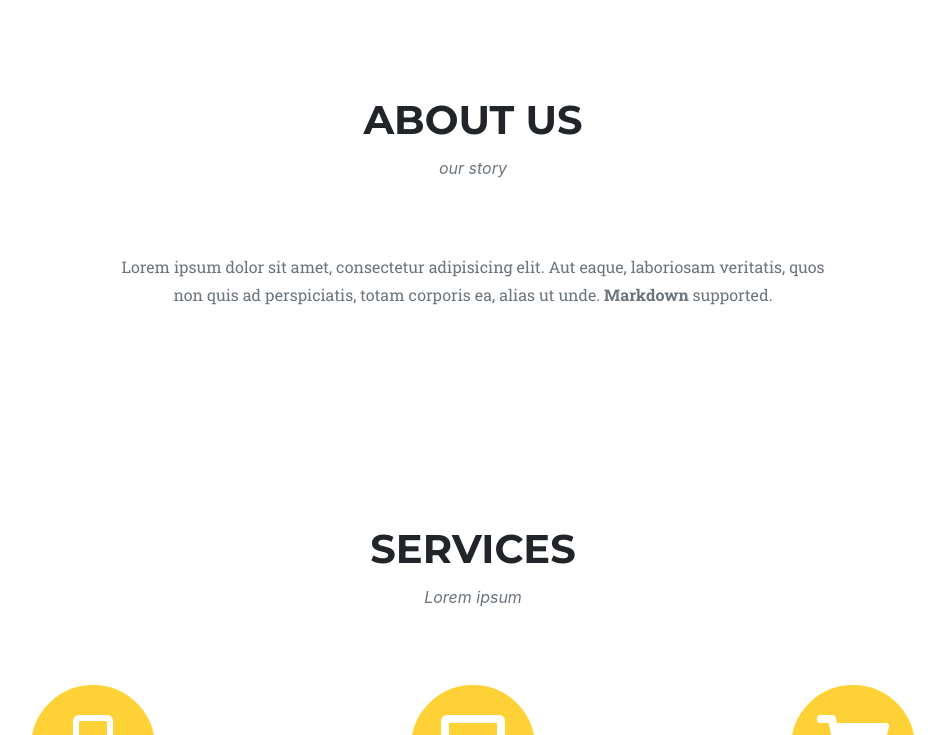
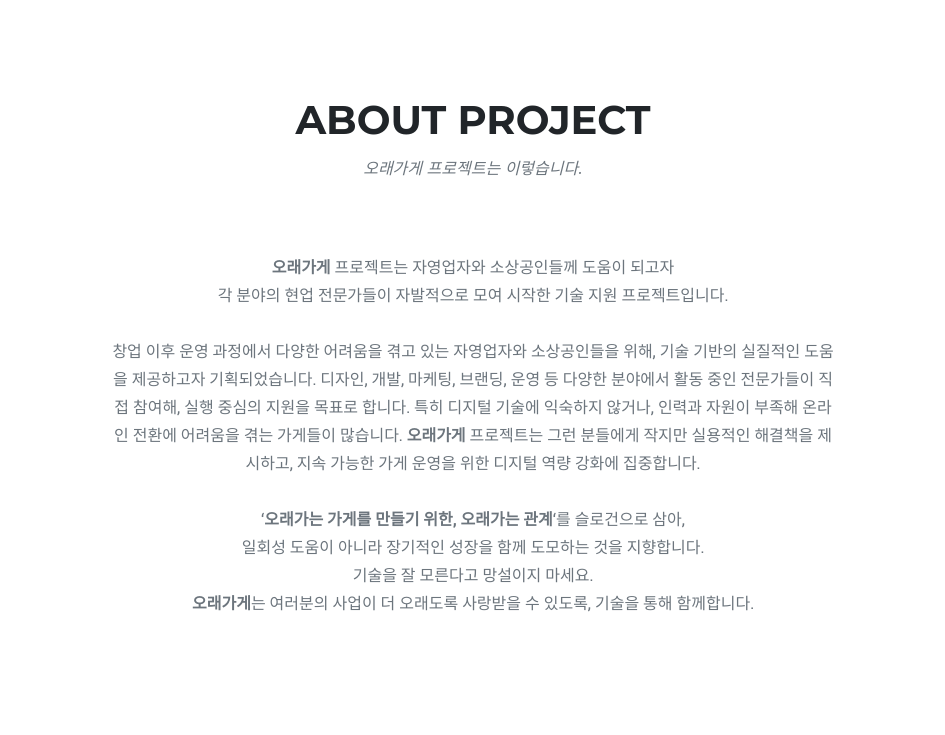
Before and after one commit to WowPeter/long-run-shop, a Jekyll site: the page built from index.md, in a window 1280 px wide and 900 px high, scrolled down 684 px, cut to the strip 165-900 px from the top of the window. Shown: the whole strip, without its empty margins (167-1112 px from the left). Built offline with Jekyll 4.4.1, drawn with Linux system fonts in a browser that asks for light colours; some web fonts are replaced.

Commit message:
- building

```diff
--- a/_data/sitetext.yml
+++ b/_data/sitetext.yml
@@ -62,9 +62,19 @@ en: &DEFAULT_EN
     end: "다음은<br>여러분 가게<br>앱을 만듭니다."
 
   about:
-    title: "About Us"
-    text: "our story"
-    body: "Lorem ipsum dolor sit amet, consectetur adipisicing elit. Aut eaque, laboriosam veritatis, quos non quis ad perspiciatis, totam corporis ea, alias ut unde. **Markdown** supported."
+    title: "About Project"
+    text: "오래가게 프로젝트는 이렇습니다."
+    body: "**오래가게** 프로젝트는 자영업자와 소상공인들께 도움이 되고자<br>
+    각 분야의 현업 전문가들이 자발적으로 모여 시작한 기술 지원 프로젝트입니다.<br><br>
+    창업 이후 운영 과정에서 다양한 어려움을 겪고 있는 자영업자와 소상공인들을 위해, 기술 기반의 실질적인 도움을 제공하고자 기획되었습니다.
+    디자인, 개발, 마케팅, 브랜딩, 운영 등 다양한 분야에서 활동 중인 전문가들이 직접 참여해, 실행 중심의 지원을 목표로 합니다.
+    특히 디지털 기술에 익숙하지 않거나, 인력과 자원이 부족해 온라인 전환에 어려움을 겪는 가게들이 많습니다.
+    **오래가게** 프로젝트는 그런 분들에게 작지만 실용적인 해결책을 제시하고, 지속 가능한 가게 운영을 위한 디지털 역량 강화에 집중합니다.<br><br>
+    '**오래가는 가게를 만들기 위한, 오래가는 관계**'를 슬로건으로 삼아,<br>
+    일회성 도움이 아니라 장기적인 성장을 함께 도모하는 것을 지향합니다.<br>
+    기술을 잘 모른다고 망설이지 마세요.<br>
+    **오래가게**는 여러분의 사업이 더 오래도록 사랑받을 수 있도록, 기술을 통해 함께합니다.
+    "
     section: about
 
   clients:
```
